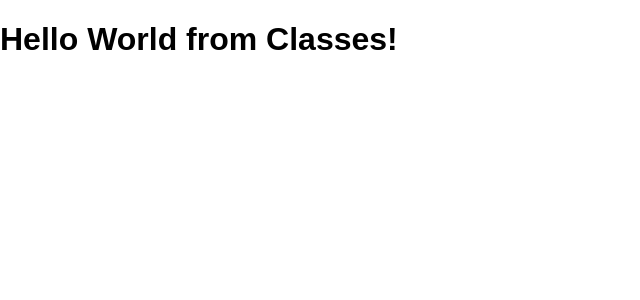
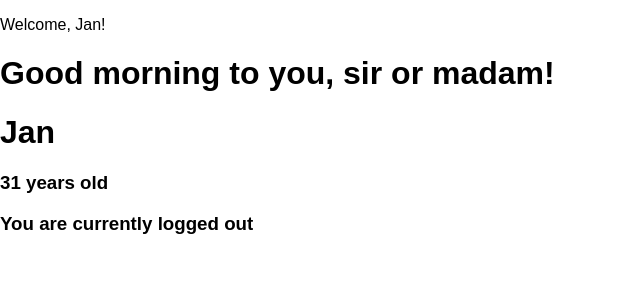
Before and after one commit to jpradtke/react-course, a React (Create React App) app in the folder my-app/: page / in a window 1280 px wide. Shown: the top 300 px of the page, without its empty margins (0-640 px from the left). Built offline with nearby package versions, Linux system fonts and the light colour scheme.

Commit message:
practice 1 & 2

```diff
--- a/my-app/src/Classes/App.js
+++ b/my-app/src/Classes/App.js
@@ -1,17 +1,26 @@
 import React from "react"
+import Header from "./Header"
+import Greeting from "./Greeting"
+import States from "./States"
+import StatesPractice from "./StatesPractice"
 
-/* function App() {
-    return (
-        <h1>Hello World!</h1>
-    )
-} */
 
-class App extends React.Component{
+
+
+class App extends React.Component {
     render(){
         return (
-            <h1>Hello World from Classes!</h1>
+            <div>
+                <Header username = "Jan" />
+                <Greeting />
+                <States />
+                <StatesPractice />
+            </div>
         )
     }
+
 }
 
+
+
 export default App
--- /dev/null
+++ b/my-app/src/Classes/Greeting.js
@@ -0,0 +1,23 @@
+import React from "react"
+
+class Greeting extends React.Component {
+    render(){
+        const date = new Date()
+        const hours = date.getHours()
+        let timeOfDay
+
+        if (hours < 12) {
+            timeOfDay = "morning"
+        } else if (hours >= 12 && hours < 17) {
+            timeOfDay = "afternoon"
+        } else {
+            timeOfDay = "night"
+        }
+        return (
+            <h1>Good {timeOfDay} to you, sir or madam!</h1>
+        )
+    }
+
+}
+
+export default Greeting
--- /dev/null
+++ b/my-app/src/Classes/Header.js
@@ -0,0 +1,13 @@
+import React from "react"
+
+class Header extends React.Component {
+    render(){
+        return (
+            <header>
+                <p>Welcome, {this.props.username}!</p>
+            </header>
+        )
+    }
+}
+
+export default Header
--- /dev/null
+++ b/my-app/src/Classes/States.js
@@ -0,0 +1,23 @@
+import React from "react"
+
+class States extends React.Component {
+    constructor(){
+        super()
+        this.state = {
+            name: "Jan",
+            age: 31
+        }
+    }
+
+    render(){
+        return (
+        <div>
+            <h1>{this.state.name}</h1>
+            <h3>{this.state.age} years old</h3>
+        </div>
+    )
+    }
+
+}
+
+export default States
--- /dev/null
+++ b/my-app/src/Classes/StatesPractice.js
@@ -0,0 +1,20 @@
+import React from "react"
+
+class StatesPractice extends React.Component{
+    constructor(){
+        super()
+        this.state = {
+            isLoggedIn: false
+        }
+
+    }
+    render(){
+        return(
+           <div>
+               <h3>You are currently logged {this.state.isLoggedIn ?  "in" : "out"} </h3>
+           </div>
+        )
+    }
+}
+
+export default StatesPractice
```
